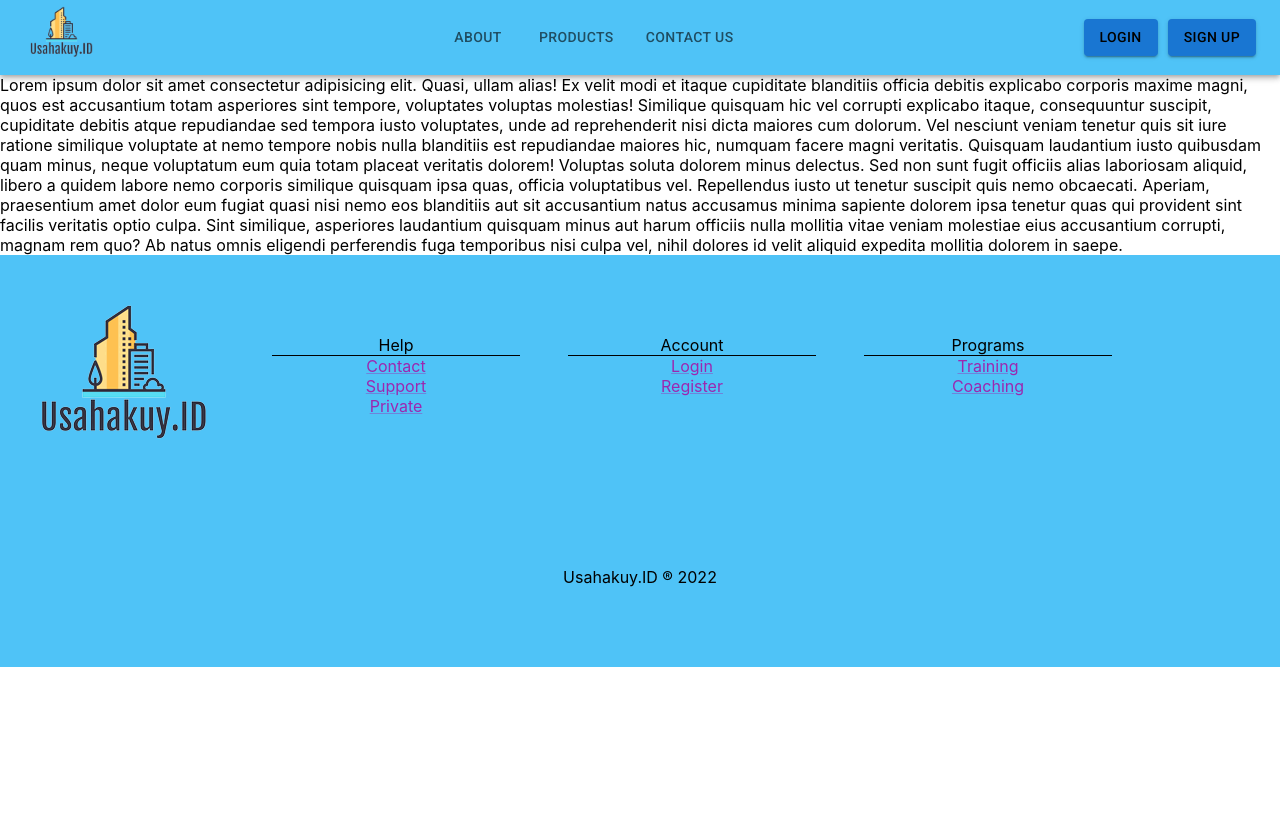
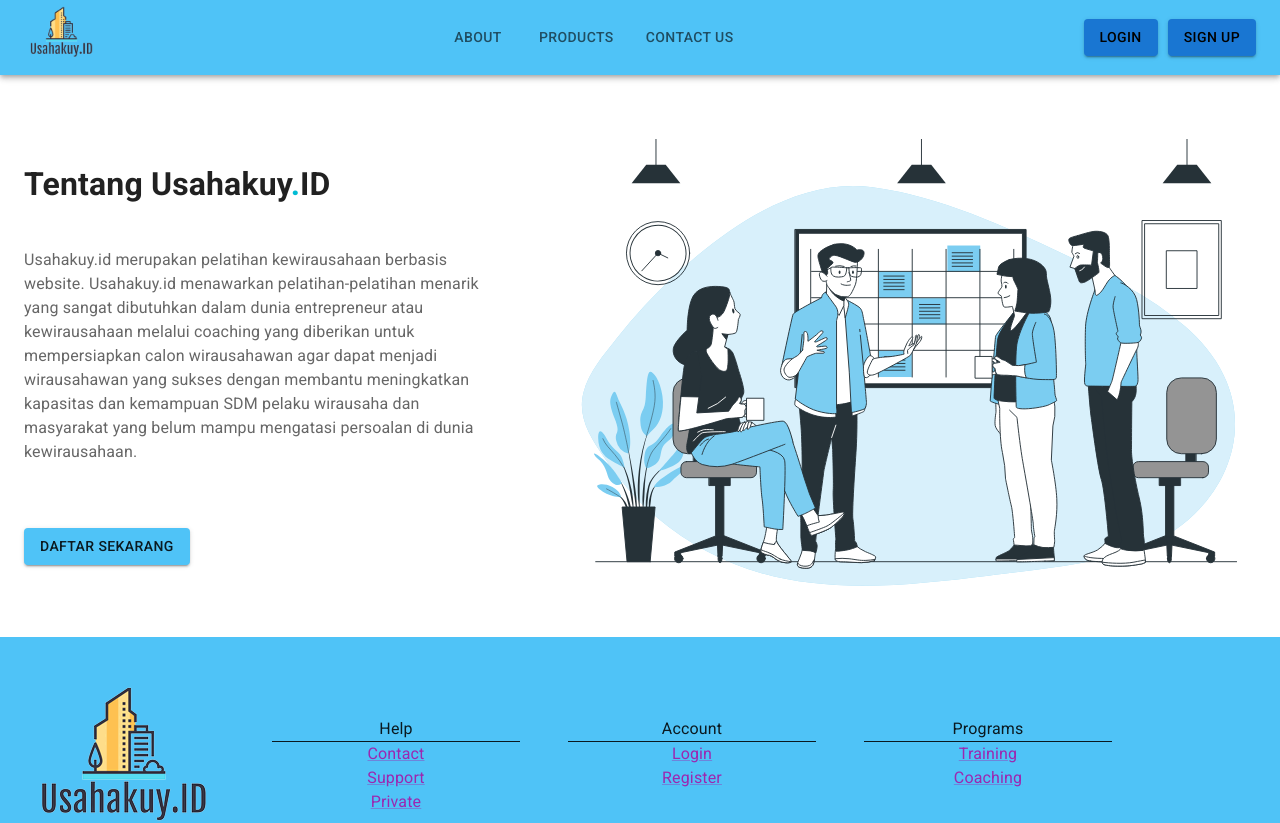
Before and after one commit to melani330/usahakuy, a React (Create React App) app in the folder my-app/: page / in a window 1280 px wide. Shown: the top 823 px of the page. Before the commit the page ends 800 px from the top, so only its background shows below. Built offline with nearby package versions, Linux system fonts and the light colour scheme.

Commit message:
Create a new branch & about website page

```diff
--- a/my-app/src/App.jsx
+++ b/my-app/src/App.jsx
@@ -1,13 +1,15 @@
 import * as React from "react";
 import Footer from "./components/footer";
 import Navbar from "./components/Navbar";
+import Tentang from "./components/tentang";
 
 function App() {
   return (
     <div>
       <Navbar />
       <div>
-        Lorem ipsum dolor sit amet consectetur adipisicing elit. Quasi, ullam
+        <Tentang/>
+        {/* Lorem ipsum dolor sit amet consectetur adipisicing elit. Quasi, ullam
         alias! Ex velit modi et itaque cupiditate blanditiis officia debitis
         explicabo corporis maxime magni, quos est accusantium totam asperiores
         sint tempore, voluptates voluptas molestias! Similique quisquam hic vel
@@ -27,7 +29,7 @@
         asperiores laudantium quisquam minus aut harum officiis nulla mollitia
         vitae veniam molestiae eius accusantium corrupti, magnam rem quo? Ab
         natus omnis eligendi perferendis fuga temporibus nisi culpa vel, nihil
-        dolores id velit aliquid expedita mollitia dolorem in saepe.
+        dolores id velit aliquid expedita mollitia dolorem in saepe. */}
       </div>
       <Footer />
     </div>
--- /dev/null
+++ b/my-app/src/components/tentang.jsx
@@ -0,0 +1,76 @@
+
+import CardMedia from '@mui/material/CardMedia';
+import * as React from 'react';
+import Button from '@mui/material/Button';
+import CssBaseline from '@mui/material/CssBaseline';
+import Stack from '@mui/material/Stack';
+import Box from '@mui/material/Box';
+import Typography from '@mui/material/Typography';
+import Container from '@mui/material/Container';
+import gambar from "./meeting-bro.svg";
+import "../css/tentang.css"
+import { createTheme, ThemeProvider } from '@mui/material/styles';
+
+const theme = createTheme(
+    {
+        palette: {
+            primary: {
+                main: '#4fc3f7',
+            },
+        },
+    }
+);
+
+export default function Tentang() {
+  return (
+    <ThemeProvider theme={theme}>
+      <CssBaseline />
+      <main>
+        {/* Hero unit */}
+        <Box
+          sx={{
+            bgcolor: 'background.paper',
+            pt: 8,
+            pb: 6,
+            display: 'flex', flexDirection: 'row'
+          }}
+        >
+          <Container maxWidth="sm">
+            <Typography
+              component="h1"
+              variant="h2"
+              align="left"
+              color="text.primary"
+              gutterBottom
+              class="judul"
+            >
+              Tentang Usahakuy<span>.</span>ID
+            </Typography>
+
+            <Typography variant="h8" align="left" color="text.secondary" paragraph>
+            Usahakuy.id merupakan pelatihan kewirausahaan berbasis website. Usahakuy.id menawarkan pelatihan-pelatihan menarik yang sangat dibutuhkan dalam dunia entrepreneur atau kewirausahaan melalui coaching yang diberikan untuk mempersiapkan calon wirausahawan agar dapat menjadi wirausahawan yang sukses dengan membantu meningkatkan kapasitas dan kemampuan SDM pelaku wirausaha dan masyarakat yang belum mampu mengatasi persoalan di dunia kewirausahaan.
+            </Typography>
+            <Stack
+              sx={{ pt: 6 }}
+              direction="row"
+              spacing={5}
+              justifyContent="left"
+            >
+              <Button variant="contained" background-color="primary">Daftar Sekarang</Button>
+            </Stack>
+          </Container>
+          <Container  maxWidth="ms">
+            <CardMedia
+            component="img"
+            sx={{ width: 700, height: 450 }}
+            image={gambar}
+            alt="Live from space album cover"
+          />
+        </Container>
+        </Box>
+
+      </main>
+
+    </ThemeProvider>
+  );
+}
--- /dev/null
+++ b/my-app/src/css/tentang.css
@@ -0,0 +1,9 @@
+Button{
+  background-color: #00bcd4;
+}
+span{
+  color:#00bcd4;
+}
+.judul{
+  margin-bottom: 40px;
+}
```
Also changed, not shown: my-app/src/components/meeting-bro.svg (added), my-app/src/components/meeting.png (added).
